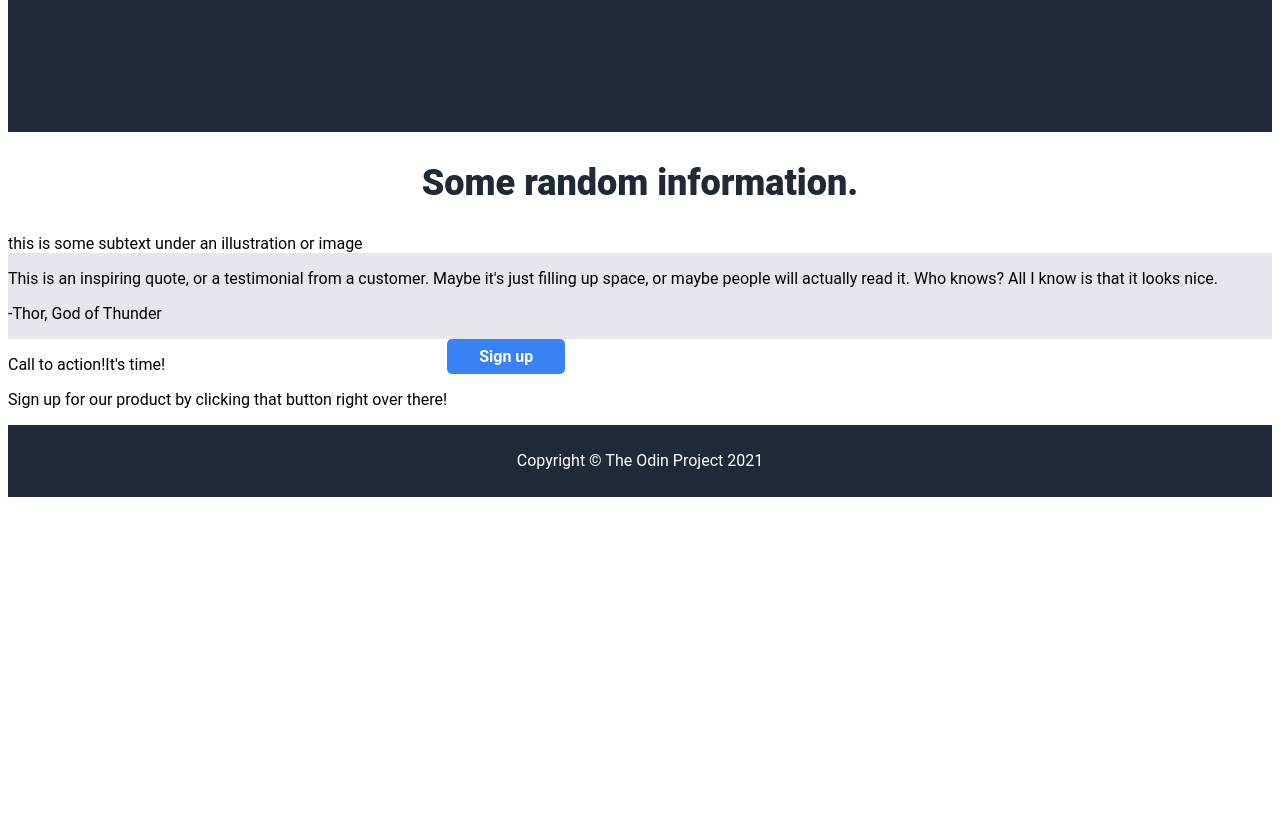
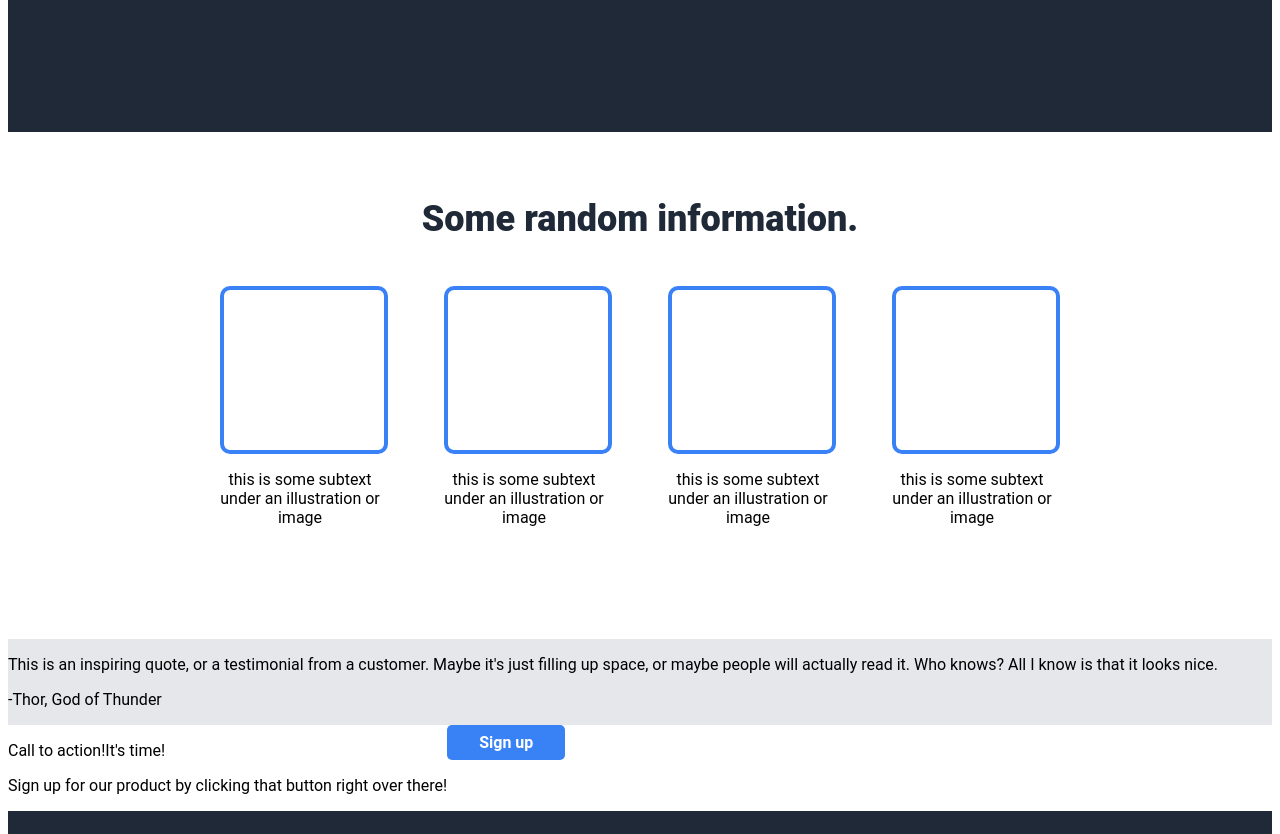
Before and after one commit to Roxanoel/odin-project-landing-page, a plain HTML site: page index.html in a window 1280 px wide. Shown: the part 580-1414 px from the top of the page. Before the commit the page ends 1085 px from the top, so only its background shows below. Drawn offline with Linux system fonts and the light colour scheme.

Commit message:
Completed the information section

```diff
--- a/index.html
+++ b/index.html
@@ -28,11 +28,23 @@
   </div>
   <div class="information">
       <h2 class="information-title">Some random information.</h2>
-      <div class="information-container">
+      <div class="information-container flex-container">
         <div class="information-item">
           <div class="image-frame"></div>
           <div class="information-text">this is some subtext under an illustration or image</div>
         </div>
+        <div class="information-item">
+            <div class="image-frame"></div>
+            <div class="information-text">this is some subtext under an illustration or image</div>
+          </div>
+          <div class="information-item">
+            <div class="image-frame"></div>
+            <div class="information-text">this is some subtext under an illustration or image</div>
+          </div>
+          <div class="information-item">
+            <div class="image-frame"></div>
+            <div class="information-text">this is some subtext under an illustration or image</div>
+          </div>
     </div>
   </div>
     <div class="quote">
--- a/styles.css
+++ b/styles.css
@@ -67,7 +67,31 @@ button {
 }
 
 .information {
+    display: flex;
+    flex-direction: column;
+    padding-top: 36px;
+    padding-bottom: 96px;
+}
 
+.information-container {
+    justify-content: center;
+    gap: 24px;
+}
+
+.image-frame {
+    border-style: solid;
+    border-color: #3882f6;
+    border-width: 4px;
+    border-radius: 10px;
+    height: 160px;
+    width: 160px;
+    margin: 16px;
+}
+
+.information-text {
+    width: 160px;
+    margin: 16px;
+    text-align: center;
 }
 
 .information-title {
```
